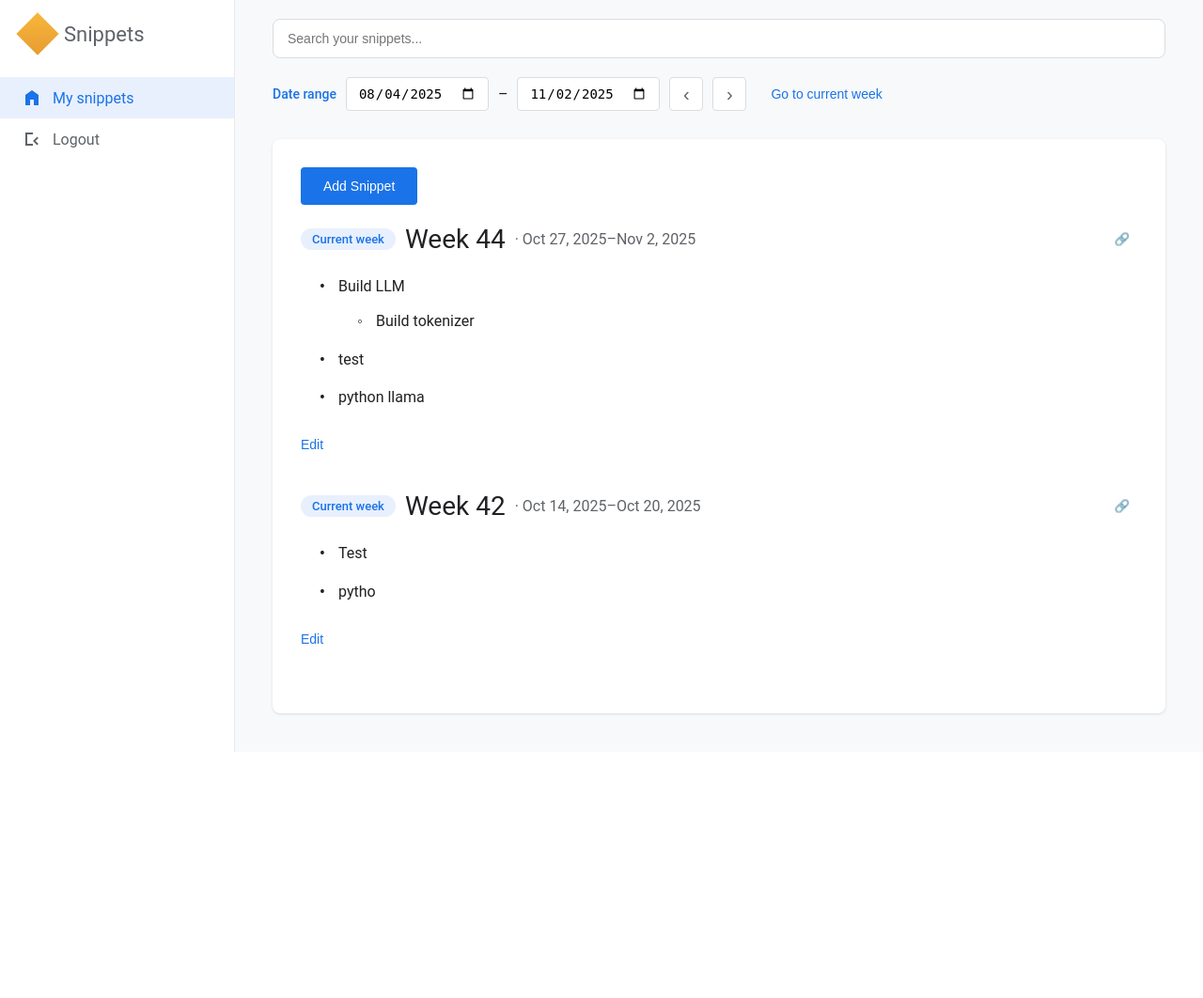
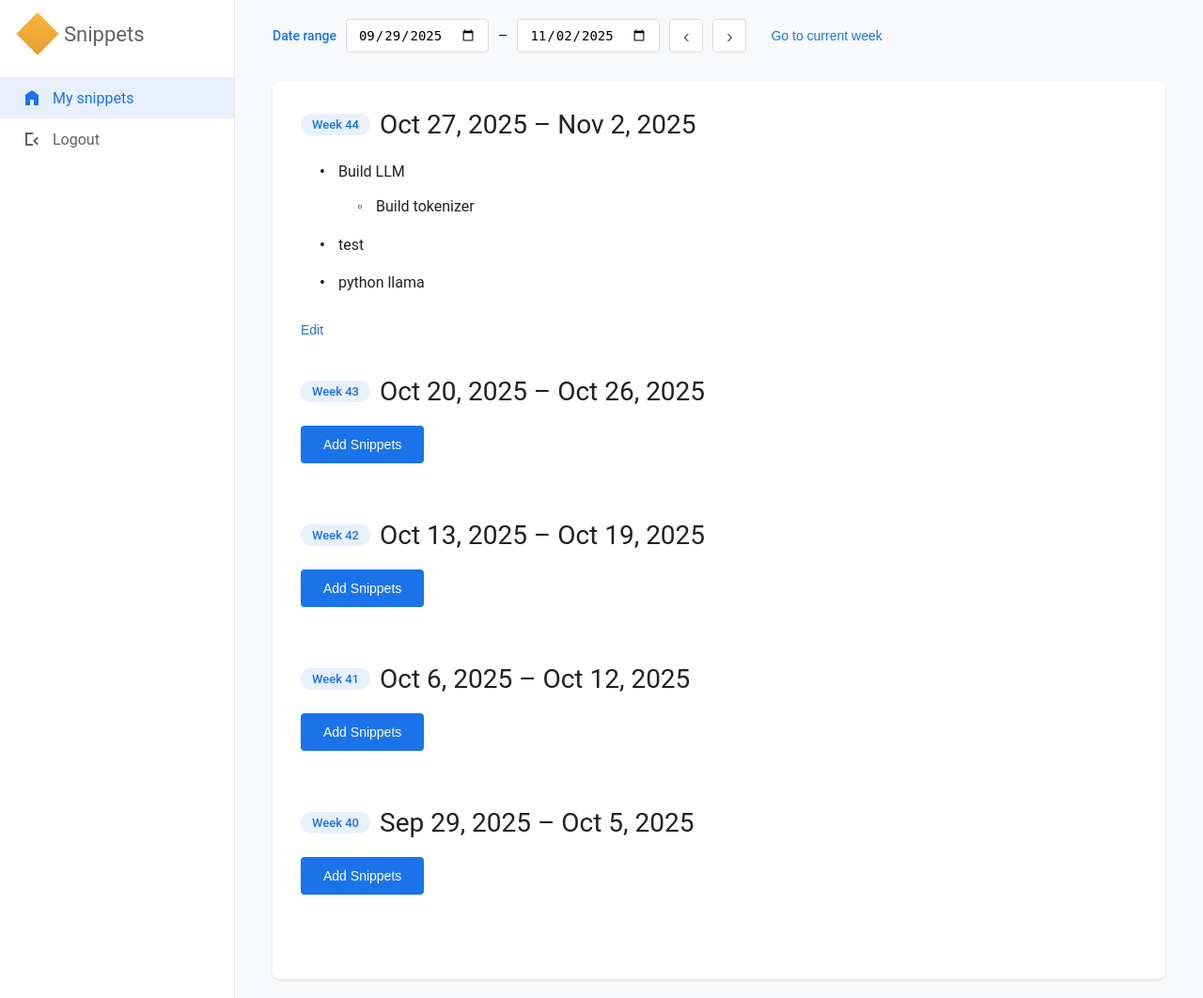
Before and after one commit to yellowleather/snippets, a Flask app: page / in a window 1280 px wide. Shown: the whole page at 94% size. Before the commit the page ends 800 px from the top, so only its background shows below. Run offline with Flask 3, Linux system fonts and the light colour scheme; the visitor is signed in with stand-in values (Sample User, id 1); data comes from the database, SQL or seed files in the repository; both versions use the stored data as it was before the commit.

Commit message:
Fix date filters

```diff
--- a/app.py
+++ b/app.py
@@ -88,9 +88,10 @@ def get_snippets():
     db = get_db()
 
     if start_date and end_date:
+        # Use overlap logic: week overlaps with range if week_start <= end_date AND week_end >= start_date
         snippets = db.execute(
-            'SELECT * FROM snippets WHERE week_start >= ? AND week_end <= ? ORDER BY week_start DESC',
-            (start_date, end_date)
+            'SELECT * FROM snippets WHERE week_start <= ? AND week_end >= ? ORDER BY week_start DESC',
+            (end_date, start_date)
         ).fetchall()
     else:
         snippets = db.execute(
@@ -175,36 +176,6 @@ def get_week_info(date_str):
     except ValueError:
         return jsonify({'error': 'Invalid date format'}), 400
 
-@app.route('/api/snippets/search', methods=['GET'])
-@login_required
-def search_snippets():
-    """Search snippets by content with improved matching"""
-    query = request.args.get('q', '').strip().lower()
-    if not query:
-        return jsonify([])
-
-    # Split the search query into words
-    search_terms = query.split()
-    if not search_terms:
-        return jsonify([])
-
-    db = get_db()
-
-    # Build the WHERE clause for multiple terms (AND condition)
-    where_clause = ' AND '.join(['LOWER(content) LIKE ?' for _ in search_terms])
-    # Prepare the parameters for each term
-    params = [f'%{term}%' for term in search_terms]
-
-    snippets = db.execute(
-        f'''SELECT *,
-            (LENGTH(content) - LENGTH(REPLACE(LOWER(content), ?, ''))) / LENGTH(?) as match_score
-            FROM snippets
-            WHERE {where_clause}
-            ORDER BY match_score DESC, week_start DESC''',
-        params + [query, query]  # Add params for match_score calculation
-    ).fetchall()
-
-    return jsonify([dict(snippet) for snippet in snippets])
 
 if __name__ == '__main__':
     init_db()
--- a/static/css/style.css
+++ b/static/css/style.css
@@ -89,45 +89,6 @@ nav {
 
 .header {
     margin-bottom: 30px;
-}
-
-.search-bar {
-    position: relative;
-    margin-bottom: 20px;
-}
-
-.search-input {
-    width: 100%;
-    padding: 12px 45px 12px 15px;
-    border: 1px solid #dadce0;
-    border-radius: 8px;
-    font-size: 14px;
-    background: white;
-    transition: border-color 0.2s;
-}
-
-.search-input:focus {
-    outline: none;
-    border-color: #1a73e8;
-}
-
-.clear-search {
-    position: absolute;
-    right: 15px;
-    top: 50%;
-    transform: translateY(-50%);
-    background: none;
-    border: none;
-    color: #5f6368;
-    font-size: 18px;
-    cursor: pointer;
-    padding: 4px;
-    display: none;
-    border-radius: 50%;
-}
-
-.clear-search:hover {
-    background: #f1f3f4;
 }
 
 
--- a/static/js/app.js
+++ b/static/js/app.js
@@ -5,25 +5,71 @@ let currentWeekEnd = null;
 
 // Initialize the app
 document.addEventListener('DOMContentLoaded', () => {
-    goToCurrentWeek();
+    initializeDefaultView();
     setupDateInputs();
-    setupSearch();
 });
 
 function setupDateInputs() {
     const startInput = document.getElementById('startDate');
     const endInput = document.getElementById('endDate');
 
-    startInput.addEventListener('change', loadSnippets);
-    endInput.addEventListener('change', loadSnippets);
+    // When start changes: ensure it's a Monday (snap to Monday), and that end >= start
+    startInput.addEventListener('change', () => {
+        if (!startInput.value) return;
+        const selected = new Date(startInput.value);
+        const monday = getWeekDates(selected).monday;
+        startInput.value = monday; // snap to Monday
+
+        if (endInput.value) {
+            const endDate = new Date(endInput.value);
+            if (endDate < new Date(startInput.value)) {
+                alert('End date must be greater than or equal to start date. Adjusting end to the Sunday of the selected week.');
+                endInput.value = getWeekDates(new Date(startInput.value)).sunday;
+            }
+        }
+
+        loadSnippets();
+    });
+
+    // When end changes: ensure it's a Sunday (snap to Sunday), and that end >= start
+    endInput.addEventListener('change', () => {
+        if (!endInput.value) return;
+        const selected = new Date(endInput.value);
+        const sunday = getWeekDates(selected).sunday;
+        endInput.value = sunday; // snap to Sunday
+
+        if (startInput.value) {
+            const startDate = new Date(startInput.value);
+            if (new Date(endInput.value) < startDate) {
+                alert('End date must be greater than or equal to start date. Adjusting start to the Monday of the selected week.');
+                startInput.value = getWeekDates(new Date(endInput.value)).monday;
+            }
+        }
+
+        loadSnippets();
+    });
 }
 
 function getWeekDates(date) {
-    const d = new Date(date);
-    const day = d.getDay();
-    const diff = d.getDate() - day + (day === 0 ? -6 : 1); // Adjust for Monday
+    // Normalize input to local date (avoid TZ issues with Date parsing of YYYY-MM-DD)
+    let d;
+    if (typeof date === 'string') {
+        const parts = date.split('-').map(Number);
+        // parts: [YYYY, MM, DD]
+        d = new Date(parts[0], parts[1] - 1, parts[2]);
+    } else if (date instanceof Date) {
+        d = new Date(date.getFullYear(), date.getMonth(), date.getDate());
+    } else {
+        d = new Date();
+        d.setHours(0,0,0,0);
+    }
 
-    const monday = new Date(d.setDate(diff));
+    const day = d.getDay(); // 0 (Sun) .. 6 (Sat)
+    // Calculate Monday of this week
+    const monday = new Date(d);
+    const offsetToMonday = (day === 0) ? -6 : (1 - day);
+    monday.setDate(d.getDate() + offsetToMonday);
+
     const sunday = new Date(monday);
     sunday.setDate(monday.getDate() + 6);
 
@@ -36,11 +82,17 @@ function getWeekDates(date) {
 }
 
 function formatDate(date) {
-    return date.toISOString().split('T')[0];
+    // Format YYYY-MM-DD using local date components to avoid timezone shifts
+    const y = date.getFullYear();
+    const m = String(date.getMonth() + 1).padStart(2, '0');
+    const d = String(date.getDate()).padStart(2, '0');
+    return `${y}-${m}-${d}`;
 }
 
 function formatDateDisplay(dateStr) {
-    const date = new Date(dateStr);
+    // Parse YYYY-MM-DD into local date to avoid timezone issues
+    const parts = String(dateStr).split('-').map(Number);
+    const date = new Date(parts[0], parts[1] - 1, parts[2]);
     const months = ['Jan', 'Feb', 'Mar', 'Apr', 'May', 'Jun', 'Jul', 'Aug', 'Sep', 'Oct', 'Nov', 'Dec'];
     return `${months[date.getMonth()]} ${date.getDate()}, ${date.getFullYear()}`;
 }
@@ -53,17 +105,41 @@ function getWeekNumber(date) {
     return Math.ceil((((d - yearStart) / 86400000) + 1) / 7);
 }
 
+async function initializeDefaultView() {
+    // Default date range per spec:
+    // Start = Monday of (current week - 4 weeks)
+    // End   = Sunday of current week
+    const today = new Date();
+
+    // Get current week's Monday and Sunday
+    const currentWeek = getWeekDates(today);
+
+    // Compute Monday of current week minus 4 weeks
+    const startMondayObj = new Date(currentWeek.mondayObj);
+    startMondayObj.setDate(startMondayObj.getDate() - (4 * 7));
+
+    // start = Monday of (current week - 4 weeks)
+    const startStr = formatDate(startMondayObj);
+    // end = Sunday of current week
+    const endStr = currentWeek.sunday;
+
+    document.getElementById('startDate').value = startStr;
+    document.getElementById('endDate').value = endStr;
+
+    await loadSnippets();
+}
+
 async function goToCurrentWeek() {
+    // Set date range to current week only:
+    // Start = Monday of current week
+    // End   = Sunday of current week
     const today = new Date();
-    const endWeek = getWeekDates(today);
 
-    // Calculate start date (12 weeks ago)
-    const startDate = new Date(today);
-    startDate.setDate(startDate.getDate() - (12 * 7)); // Go back 12 weeks
-    const startWeek = getWeekDates(startDate);
+    // Get current week's Monday and Sunday
+    const currentWeek = getWeekDates(today);
 
-    document.getElementById('startDate').value = startWeek.monday;
-    document.getElementById('endDate').value = endWeek.sunday;
+    document.getElementById('startDate').value = currentWeek.monday;
+    document.getElementById('endDate').value = currentWeek.sunday;
 
     await loadSnippets();
 }
@@ -72,8 +148,12 @@ async function navigateWeek(direction) {
     const startInput = document.getElementById('startDate');
     const endInput = document.getElementById('endDate');
 
-    const startDate = new Date(startInput.value);
-    const endDate = new Date(endInput.value);
+    // Parse dates as local dates to avoid timezone issues
+    const startParts = startInput.value.split('-').map(Number);
+    const startDate = new Date(startParts[0], startParts[1] - 1, startParts[2]);
+
+    const endParts = endInput.value.split('-').map(Number);
+    const endDate = new Date(endParts[0], endParts[1] - 1, endParts[2]);
 
     // Move both dates forward/backward by a week
     startDate.setDate(startDate.getDate() + (direction * 7));
@@ -92,14 +172,127 @@ async function loadSnippets() {
 
     if (!startDate || !endDate) return;
 
+    // Parse dates properly as local dates to avoid timezone issues
+    const startParts = startDate.split('-').map(Number);
+    const start = new Date(startParts[0], startParts[1] - 1, startParts[2]);
+
+    const endParts = endDate.split('-').map(Number);
+    const end = new Date(endParts[0], endParts[1] - 1, endParts[2]);
+
+    if (end < start) {
+        alert('End date must be greater than or equal to start date');
+        return;
+    }
+
+    // Compute the universe of weeks (includes week containing start, week containing end, and all weeks between)
+    const universe = computeUniverseWeeks(startDate, endDate);
+
+    // Query API using full-week boundaries so server returns snippets for those weeks
+    const queryStart = universe[0].week_start;
+    const queryEnd = universe[universe.length - 1].week_end;
+
     try {
-        const response = await fetch(`/api/snippets?start_date=${startDate}&end_date=${endDate}`);
+        const response = await fetch(`/api/snippets?start_date=${queryStart}&end_date=${queryEnd}`);
         const snippets = await response.json();
 
-        displaySnippets(snippets);
+        // Map snippets by week_start for easy lookup
+        const snippetsMap = {};
+        snippets.forEach(s => { snippetsMap[s.week_start] = s; });
+
+        displayWeeks(universe, snippetsMap);
     } catch (error) {
         console.error('Error loading snippets:', error);
     }
+}
+
+// Compute the array of weeks (week_start, week_end, Date objects, isFuture)
+function computeUniverseWeeks(startDateStr, endDateStr) {
+    // Parse dates as local dates to avoid timezone issues
+    const startParts = startDateStr.split('-').map(Number);
+    const startDate = new Date(startParts[0], startParts[1] - 1, startParts[2]);
+
+    const endParts = endDateStr.split('-').map(Number);
+    const endDate = new Date(endParts[0], endParts[1] - 1, endParts[2]);
+
+    // Get Monday for start and Monday for end
+    const startWeek = getWeekDates(startDate);
+    const endWeek = getWeekDates(endDate);
+
+    const weeks = [];
+    let cursor = new Date(startWeek.mondayObj);
+    const endCursor = new Date(endWeek.mondayObj);
+
+    const today = new Date();
+    today.setHours(0,0,0,0);
+
+    while (cursor <= endCursor) {
+        const monday = new Date(cursor);
+        const sunday = new Date(monday);
+        sunday.setDate(monday.getDate() + 6);
+
+        const weekStartStr = formatDate(monday);
+        const weekEndStr = formatDate(sunday);
+
+        const isFuture = monday > today; // week starts in the future
+
+        weeks.push({
+            week_start: weekStartStr,
+            week_end: weekEndStr,
+            weekStartObj: monday,
+            weekEndObj: sunday,
+            isFuture
+        });
+
+        // Move to next week
+        cursor.setDate(cursor.getDate() + 7);
+    }
+
+    return weeks;
+}
+
+// Render the weeks universe and snippets map
+function displayWeeks(weeks, snippetsMap) {
+    const container = document.getElementById('snippetsContainer');
+
+    if (!weeks || weeks.length === 0) {
+        container.innerHTML = '<p>No weeks to display</p>';
+        return;
+    }
+
+    let html = '';
+
+    // Render weeks in reverse chronological order (latest week first)
+    for (let i = weeks.length - 1; i >= 0; i--) {
+        const week = weeks[i];
+        const weekNum = getWeekNumber(week.week_start);
+        const startFormatted = formatDateDisplay(week.week_start);
+        const endFormatted = formatDateDisplay(week.week_end);
+
+        html += `<div class="week-section">`;
+        html += `  <div class="week-header">`;
+        html += `    <span class="week-badge">Week ${weekNum}</span>`;
+        html += `    <h2 class="week-title">${startFormatted} – ${endFormatted}</h2>`;
+
+        // If snippet exists for this week, render it
+        const snippet = snippetsMap[week.week_start];
+        html += `  </div>`;
+        html += `  <div class="snippet-content">`;
+        if (snippet) {
+            const enableMarkdown = true;
+            const contentHtml = enableMarkdown ? marked.parse(snippet.content) : escapeHtml(snippet.content);
+            html += contentHtml;
+            html += `  </div>`;
+            html += `  <button class="edit-btn" onclick="openEditModal(${snippet.id})">Edit</button>`;
+        } else {
+            // No snippet for this week — per spec show only the Add Snippets button (no "No snippets" text)
+            html += `  </div>`;
+            html += `  <button class="add-snippet-btn" onclick="openNewSnippetModalForWeek('${week.week_start}','${week.week_end}')">Add Snippets</button>`;
+        }
+
+        html += `</div>`;
+    }
+
+    container.innerHTML = html;
 }
 
 function displaySnippets(snippets) {
@@ -120,6 +313,9 @@ function displaySnippets(snippets) {
     }
 
     let html = '<button class="add-snippet-btn" onclick="openNewSnippetModal()">Add Snippet</button>';
+
+    // Ensure snippets are shown in reverse chronological order (latest week first)
+    snippets.sort((a, b) => new Date(b.week_start) - new Date(a.week_start));
 
     snippets.forEach(snippet => {
         const weekNum = getWeekNumber(snippet.week_start);
@@ -170,12 +366,30 @@ function openNewSnippetModal() {
     }
 
     currentSnippetId = null;
-    currentWeekStart = startDate;
-    currentWeekEnd = endDate;
+    // Use the week containing the start date as the target week (snippets belong to a single week)
+    const week = getWeekDates(new Date(startDate));
+    currentWeekStart = week.monday;
+    currentWeekEnd = week.sunday;
 
     const weekNum = getWeekNumber(startDate);
-    const startFormatted = formatDateDisplay(startDate);
-    const endFormatted = formatDateDisplay(endDate);
+    const startFormatted = formatDateDisplay(currentWeekStart);
+    const endFormatted = formatDateDisplay(currentWeekEnd);
+
+    document.getElementById('modalTitle').textContent = `New Snippet - Week ${weekNum} (${startFormatted}–${endFormatted.split(',')[0]}, ${endFormatted.split(',')[1]})`;
+    document.getElementById('snippetContent').value = '';
+
+    showModal();
+}
+
+// Open the new snippet modal for a specific week (week boundaries passed)
+function openNewSnippetModalForWeek(weekStart, weekEnd) {
+    currentSnippetId = null;
+    currentWeekStart = weekStart;
+    currentWeekEnd = weekEnd;
+
+    const weekNum = getWeekNumber(weekStart);
+    const startFormatted = formatDateDisplay(weekStart);
+    const endFormatted = formatDateDisplay(weekEnd);
 
     document.getElementById('modalTitle').textContent = `New Snippet - Week ${weekNum} (${startFormatted}–${endFormatted.split(',')[0]}, ${endFormatted.split(',')[1]})`;
     document.getElementById('snippetContent').value = '';
@@ -284,67 +498,10 @@ function logout() {
     }
 }
 
-function setupSearch() {
-    const searchInput = document.getElementById('searchInput');
-    const clearButton = document.getElementById('clearSearch');
-    let searchTimeout = null;
-
-    searchInput.addEventListener('input', () => {
-        const query = searchInput.value.trim();
-        clearButton.style.display = query ? 'block' : 'none';
-
-        // Update placeholder text based on input
-        if (!query) {
-            searchInput.placeholder = 'Search your snippets...';
-        } else if (query.length < 2) {
-            searchInput.placeholder = 'Enter at least 2 characters...';
-        }
-
-        // Debounce search to avoid too many requests
-        if (searchTimeout) {
-            clearTimeout(searchTimeout);
-        }
-
-        searchTimeout = setTimeout(() => {
-            if (query && query.length >= 2) {  // Only search if we have 2+ characters
-                searchSnippets(query);
-            } else if (!query) {
-                loadSnippets(); // Load normal date-based view
-            }
-        }, 300);
-    });
-
-    // Handle special keys
-    searchInput.addEventListener('keydown', (e) => {
-        if (e.key === 'Escape') {
-            searchInput.value = '';
-            clearButton.style.display = 'none';
-            loadSnippets();
-        }
-    });
-
-    clearButton.addEventListener('click', () => {
-        searchInput.value = '';
-        clearButton.style.display = 'none';
-        searchInput.placeholder = 'Search your snippets...';
-        loadSnippets(); // Load normal date-based view
-    });
-}
-
-async function searchSnippets(query) {
-    try {
-        const response = await fetch(`/api/snippets/search?q=${encodeURIComponent(query)}`);
-        const snippets = await response.json();
-        displaySnippets(snippets);
-    } catch (error) {
-        console.error('Error searching snippets:', error);
-    }
-}
 
 // Handle keyboard shortcuts
 document.addEventListener('keydown', (e) => {
     const modal = document.getElementById('editModal');
-    const searchInput = document.getElementById('searchInput');
 
     if (modal.classList.contains('show')) {
         if (e.key === 'Escape') {
@@ -352,21 +509,11 @@ document.addEventListener('keydown', (e) => {
         } else if ((e.ctrlKey || e.metaKey) && e.key === 'Enter') {
             saveSnippet();
         }
-    } else if ((e.ctrlKey || e.metaKey) && e.key === 'f') {
-        // Quick search shortcut
-        e.preventDefault();
-        searchInput.focus();
     }
 });
 
 // Function to handle home navigation
 function goToHome() {
-    // Clear search if any
-    const searchInput = document.getElementById('searchInput');
-    const clearButton = document.getElementById('clearSearch');
-    searchInput.value = '';
-    clearButton.style.display = 'none';
-
-    // Go to current week view with default 12-week range
-    goToCurrentWeek();
+    // Go to default view with 4-week range
+    initializeDefaultView();
 }
--- a/templates/index.html
+++ b/templates/index.html
@@ -34,10 +34,6 @@
         <!-- Main content -->
         <div class="main-content">
             <div class="header">
-                <div class="search-bar">
-                    <input type="text" id="searchInput" class="search-input" placeholder="Search your snippets...">
-                    <button id="clearSearch" class="clear-search" style="display: none;">×</button>
-                </div>
                 <div class="date-controls">
                     <div class="date-range-label">Date range</div>
                     <input type="date" id="startDate" class="date-input">
```
Also changed, not shown: spec.txt (added, +16 -0 lines), snippets.db (deleted), 3 other files.
